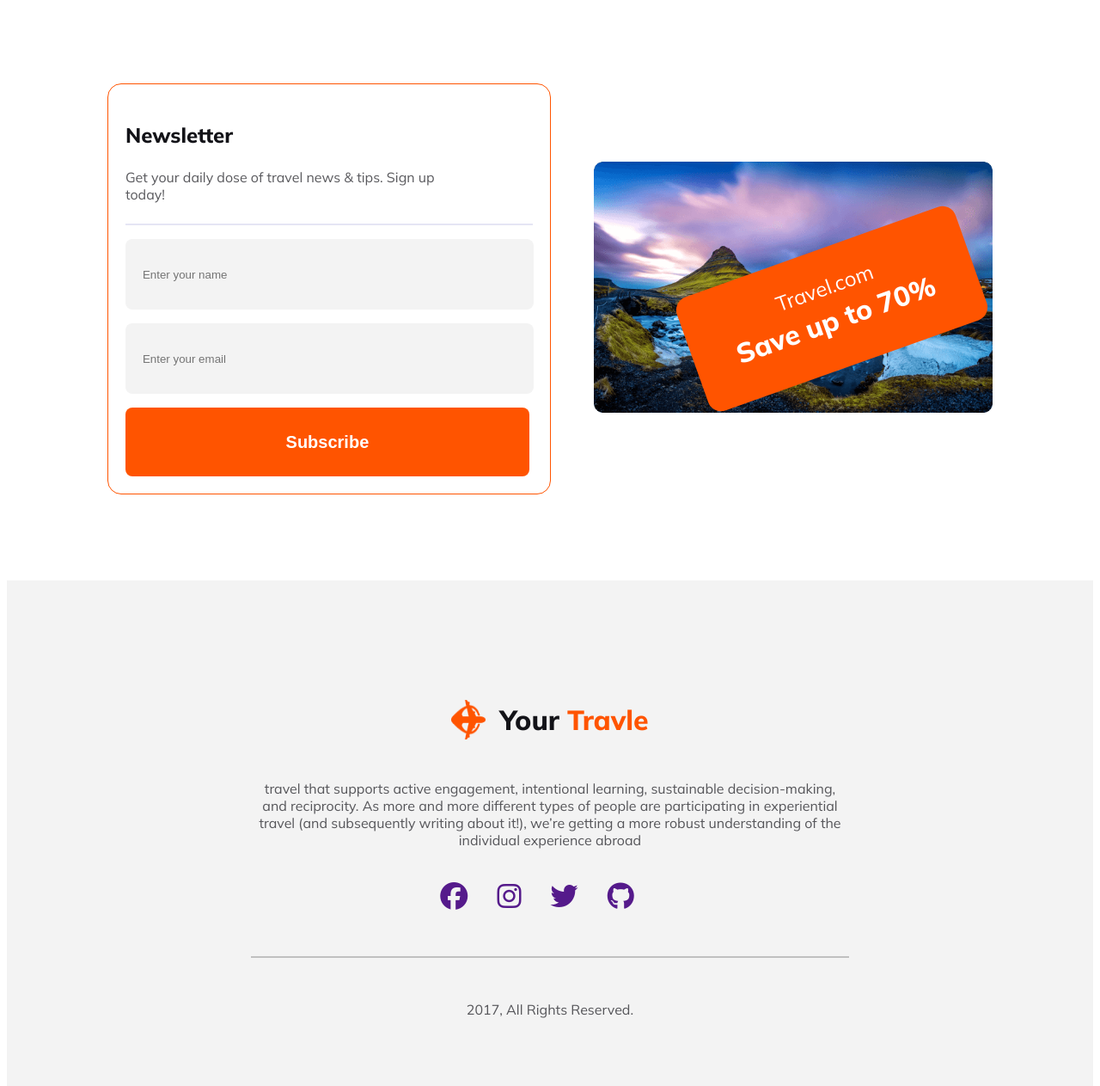
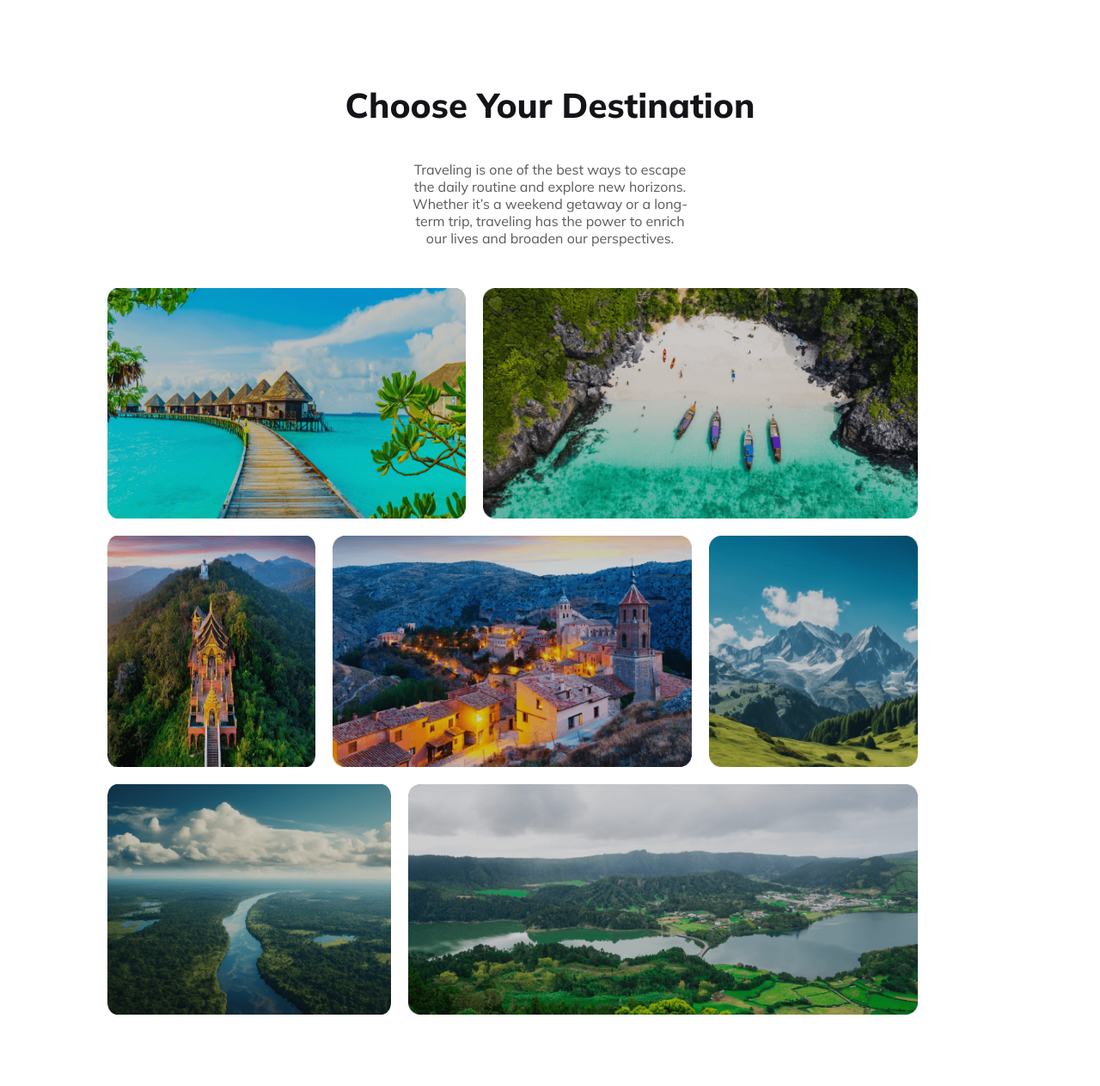
Before and after one commit to suvon4d/B9A2-Travel-website, a plain HTML site: page index.html in a window 1280 px wide. Shown: the part 1237-2500 px from the top of the page at 86% size. Drawn offline with Linux system fonts and the light colour scheme.

Commit message:
added Destination-section

```diff
--- a/index.html
+++ b/index.html
@@ -37,6 +37,7 @@
         </div>
     </header>
     <main>
+      <!-- populer-section start -->
         <div class="populer-section">
             <div class="populer-section-content">
                 <h3 class="section-heading">Our Popular Tours</h3>
@@ -54,6 +55,23 @@
                 <img src="Images/Rectangle 4.png" alt="#">
             </div>
         </div>
+        <!-- populer-section end -->
+        <!-- Destination-section start -->
+        <div class="Destination-section">
+            <h3 class="section-heading">Choose Your Destination</h3>
+            <p class="section-descripton">Traveling is one of the best ways to escape the daily routine and explore new horizons. Whether it’s a weekend getaway or a long-term trip, traveling has the power to enrich our lives and broaden our perspectives.</p>
+            <div class="gallary">
+                <div class="image image1"><img src="Images/Rectangle 5.png" alt="#"></div>
+                <div class="image image2"><img src="Images/Rectangle 8.png" alt="#"></div>
+                <div class="image image3"><img src="Images/Rectangle 6.png" alt="#"></div>
+                <div class="image image4"><img src="Images/Rectangle 7.png" alt="#"></div>
+                <div class="image image5"><img src="Images/Rectangle 9.png" alt="#"></div>
+                <div class="image image6"><img src="Images/Rectangle 11.png" alt="#"></div>
+                <div class="image image7"><img src="Images/Rectangle 10.png" alt="#"></div>
+            </div>
+        </div>
+        <!-- Destination-section end -->
+        <!-- Newsletter-section start -->
         <div class="Newsletter-section">
             <div class="Newsletter-section-container">
                 <div class="Newsletter-section-form">
@@ -75,7 +93,9 @@
                 </div>
             </div>
         </div>
+        <!-- Newsletter-section end -->
     </main>
+    <!-- footer-section start -->
     <footer>
         <div class="footer">
             <div class="footer-heading"><img src="Images/Group 40071 (2).png" alt="#"><h3>Your <span class="footer-span">Travle</span></h3></div>
@@ -90,5 +110,6 @@
             <h4 class="footer-description">2017, All Rights Reserved.</h4>
         </div>
     </footer>
+    <!-- footer-section start -->
 </body>
 </html>
--- a/style/style.css
+++ b/style/style.css
@@ -97,6 +97,46 @@ main{
 }
 .populer-section-image{
     border-radius: 16px;
+}
+/* Destination-section related style */
+.Destination-section h3{
+    text-align: center;
+}
+.Destination-section p{
+    text-align: center;
+    margin: 0px 350px;
+}
+.gallary{
+    display: grid;
+    grid-template-columns: repeat(12, 1fr);
+    grid-template-rows: repeat(3, 1fr);
+    gap:20px;
+    margin-top: 48px;
+}
+.image1{
+    grid-column:1/6;
+}
+.image2{
+    grid-column: 6 / 12;
+}
+.image3{
+    grid-column:1 /4;
+}
+.image4{
+    grid-column:4/9;
+}
+.image5{
+    grid-column:9 /12;
+}
+.image6{
+    grid-column:1 /5;
+}
+.image7{
+    grid-column:5 /12;
+}
+.gallary img{
+    width: 100%;
+    height: 100%;
 }
 /* Newsletter-section related style */
 
@@ -260,6 +300,25 @@ main{
         max-width: 100%;
         margin: 0px auto;
     }
+    .Destination-section h3{
+        text-align: center;
+        font-size: 1.25rem;
+        font-weight: 800;
+    }
+    .Destination-section p{
+        text-align: center;
+        font-size: 0.87rem;
+        font-weight: 400;
+        margin: 0px 10px;
+    }
+    .gallary{
+        display: flex;
+        flex-direction: column;
+    }
+    .gallary .image{
+        width: 335px;
+        height: 176px;
+    }
     .Newsletter-section-container{
         flex-direction: column;
     }
```
